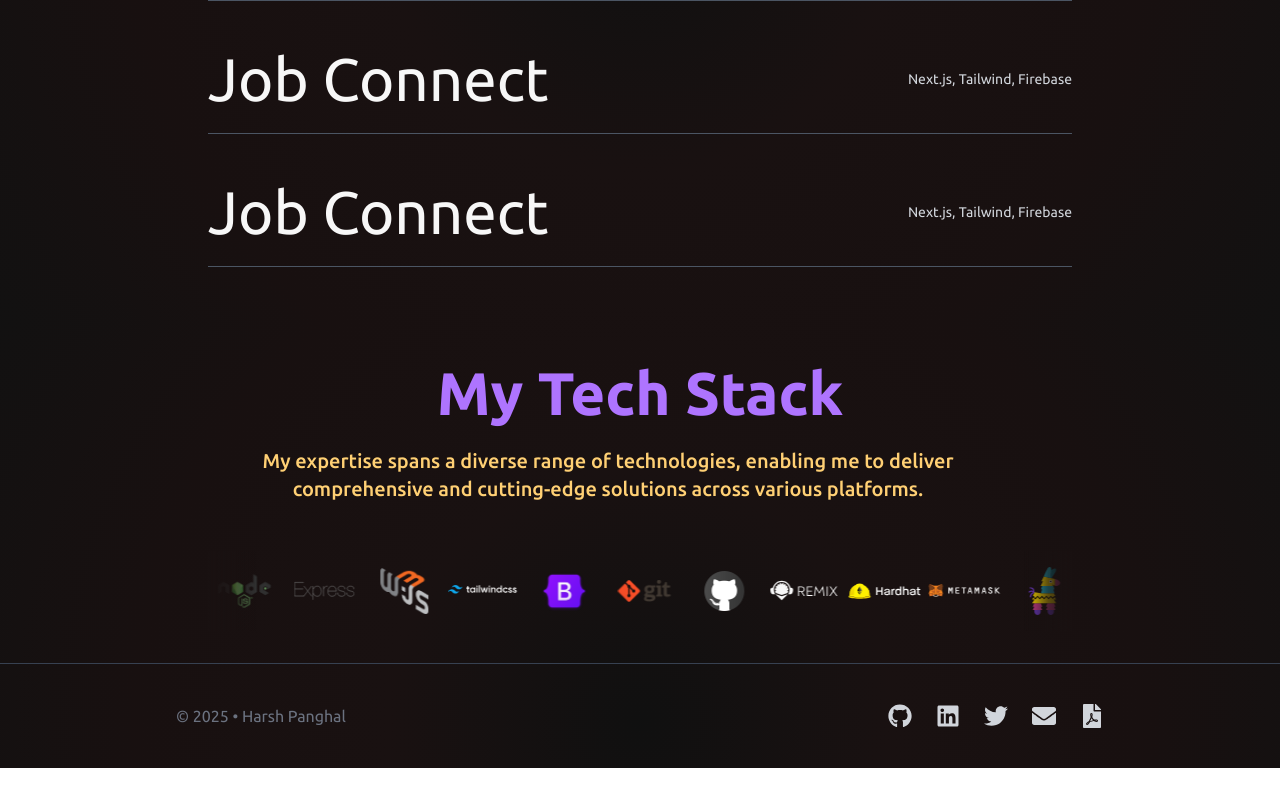
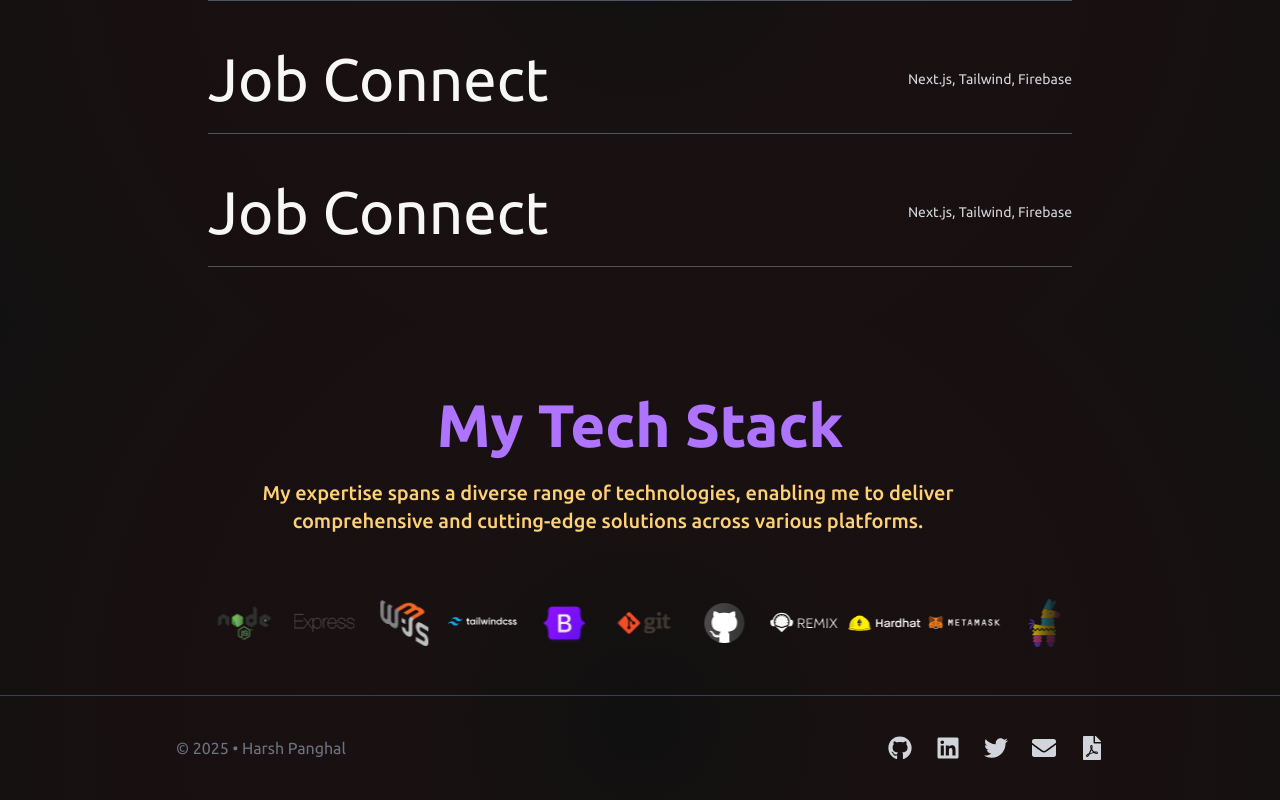
Before and after one commit to harshupanghal/harshpanghal, a React (Vite) app: page / in a window 1280 px wide. Shown: the part 2077-2877 px from the top of the page. Before the commit the page ends 2845 px from the top, so only its background shows below. Built offline with nearby package versions, Linux system fonts and the light colour scheme; grey boxes are pictures that could not be loaded.

Commit message:
changes made

```diff
--- a/src/components/Header.jsx
+++ b/src/components/Header.jsx
@@ -147,8 +147,8 @@ const HeaderContent = React.memo(
               className={`md:hidden absolute w-full shadow-lg rounded-b-xl transition-all
         ${
           scrolled
-            ? "bg-white/90 dark:bg-[#1a1a1a] backdrop-blur-lg"
-            : "bg-white dark:bg-[#1a1a1a] backdrop-blur-lg"
+            ? "bg-white/90 dark:bg-[#191111] backdrop-blur-lg"
+            : "bg-white dark:bg-[#191111] backdrop-blur-lg"
         }`}
             >
               <nav className="px-4 py-3">
--- a/src/components/Skills.jsx
+++ b/src/components/Skills.jsx
@@ -404,7 +404,7 @@ const SkillsSection = () => {
   }, []);
 
   return (
-    <section className="w-full px-6 md:px-16 lg:px-52 mt-12 transition-all overflow-hidden">
+    <section className="w-full px-6 md:px-16 lg:px-52 mt-20 transition-all overflow-hidden">
       {/* Title */}
       <h1 className="text-4xl text-center sm:text-5xl md:text-6xl font-semibold text-blue-500 dark:text-[#AE74FF] mb-4 sm:mb-6 mt-4 sm:mt-12">
         My Tech Stack
@@ -420,7 +420,7 @@ const SkillsSection = () => {
       {/* Scroller with Side Blur */}
       <div className="relative w-full overflow-hidden">
         {/* Left Fade */}
-        <div className="absolute left-0 top-0 bottom-0 w-12 bg-gradient-to-r from-white via-white/80 to-transparent dark:from-[#191111] dark:via-[#191111]/70 dark:to-transparent z-10 pointer-events-none"></div>
+        <div className="absolute left-0 top-0 bottom-0 w-12 bg-gradient-to-r from-white via-white/80 to-transparent dark:from-[#191111] dark:via-[#191111]/70 dark:to-transparent z-1 pointer-events-none"></div>
 
         {/* Scrolling Icons */}
         <div className="scroller">
@@ -477,7 +477,6 @@ const SkillsSection = () => {
           bottom: -20px;
           left: 50%;
           transform: translateX(-50%);
-          background-color: rgba(0, 0, 0, 0.7);
           color: white;
           font-size: 12px;
           padding: 4px 8px;
```
